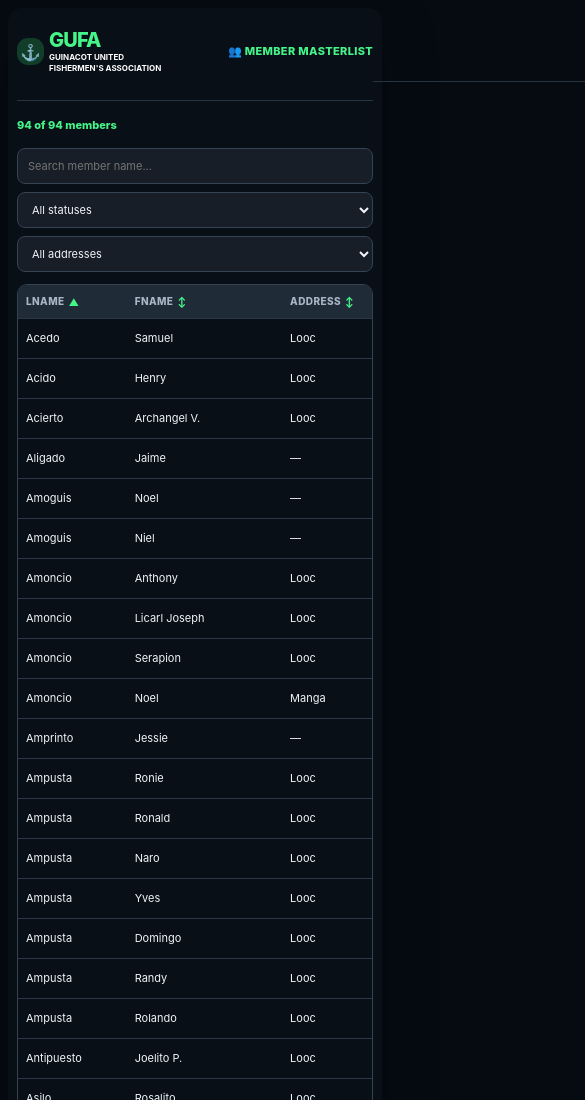
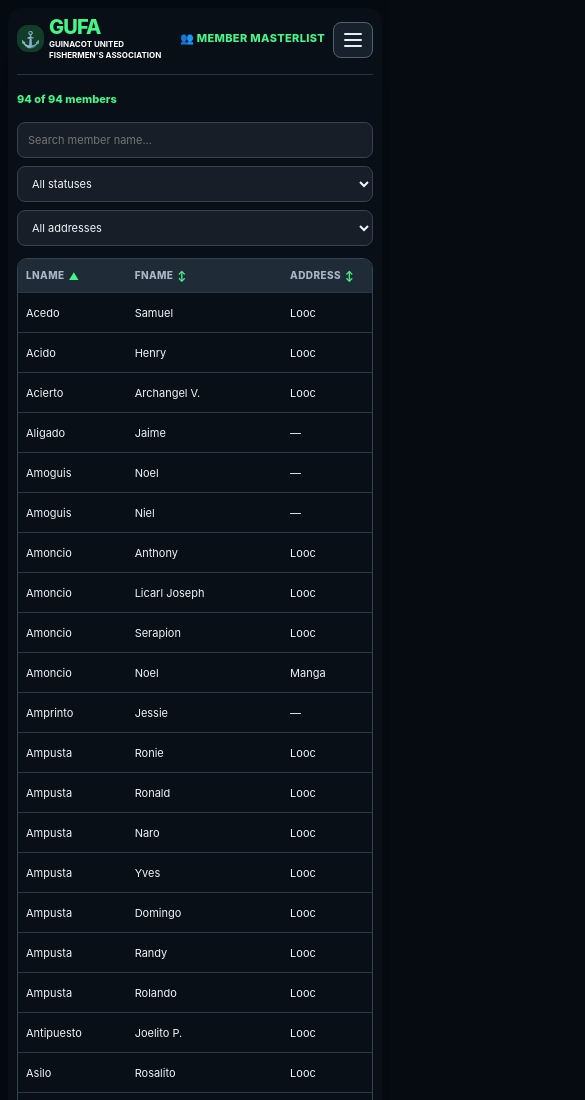
Before and after one commit to alpegulayni/Lambaklad, a plain HTML site: page index.html in a window 390 px wide. Shown: the top 1100 px of the page, 585 px wide, since content can reach past the window. Drawn offline with nearby package versions, Linux system fonts and the light colour scheme.

Commit message:
Fix the burger icon issue

```diff
--- a/styles.css
+++ b/styles.css
@@ -865,3 +865,50 @@ body {
   line-height: 1;
   transform: none;
 }
+
+
+/* Keep the ellipsis navigation button anchored at the header's top-right.
+   It must not participate in the header's flex layout or create a second row. */
+.site-header.row {
+  position: relative;
+  padding-right: 52px;
+}
+.site-header .gufa-menu-nav {
+  position: absolute;
+  top: 0;
+  right: 0;
+  z-index: 50;
+  display: flex;
+  align-items: flex-start;
+  justify-content: flex-end;
+  width: auto;
+  min-height: 0;
+  margin: 0;
+  padding: 0;
+  border: 0;
+}
+.site-header .gufa-menu-nav .dropdown {
+  position: relative;
+}
+.site-header .gufa-menu-toggle {
+  display: inline-flex;
+  width: 40px;
+  height: 36px;
+  margin: 0;
+}
+.site-header .gufa-dropdown-menu {
+  right: 0;
+  left: auto;
+  margin-top: 6px !important;
+}
+@media (max-width: 767.98px) {
+  .site-header.row {
+    padding-right: 48px;
+  }
+  .site-header .gufa-menu-nav {
+    top: 0;
+    right: 0;
+    margin: 0;
+    padding: 0;
+  }
+}
```
